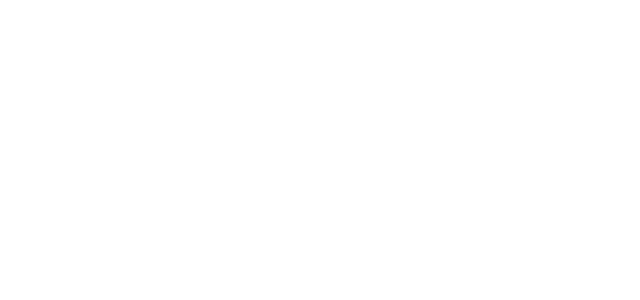
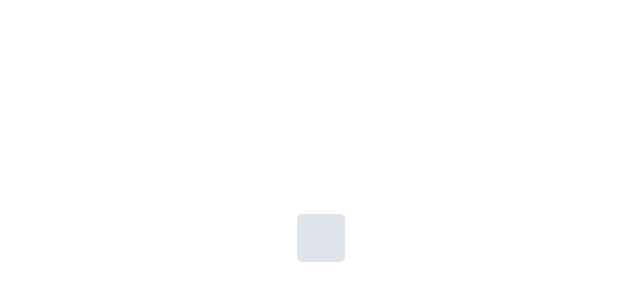
Before and after one commit to alwaysmeow/super-tic-tac-toe-frontend, a React (Create React App) app: page / in a window 1280 px wide. Shown: the part 162-462 px from the top of the page, without its empty margins (319-959 px from the left). Built offline with nearby package versions, Linux system fonts and the light colour scheme.

Commit message:
cell with sass

```diff
--- a/package.json
+++ b/package.json
@@ -6,8 +6,10 @@
     "@types/node": "^16.18.101",
     "@types/react": "^18.3.3",
     "@types/react-dom": "^18.3.0",
+    "node-sass": "^7.0.3",
     "react": "^18.3.1",
     "react-dom": "^18.3.1",
+    "react-icons": "^5.2.1",
     "react-scripts": "5.0.1",
     "typescript": "^4.9.5"
   },
--- a/src/App.tsx
+++ b/src/App.tsx
@@ -1,8 +1,10 @@
 import React from 'react';
+import Cell from './components/cell';
 
 function App() {
   return (
     <div className="App">
+      <Cell/>
     </div>
   );
 }
--- /dev/null
+++ b/src/components/cell.tsx
@@ -0,0 +1,31 @@
+import React, { useState } from 'react';
+import { RxCircle, RxCross2 } from 'react-icons/rx';
+
+enum Inner {
+    None = 0,
+    Сross = 1,
+    Nought = 2,
+}
+
+function Cell() {
+    const [inner, setInner] = useState<Inner>(Inner.None);
+
+    const handleClick = (event : React.MouseEvent<HTMLDivElement>) => {
+        setInner(Inner.Сross);
+    }
+
+    return (
+        <div className='cell' onClick={handleClick}>
+            {
+                inner === Inner.Сross ?
+                    <RxCross2 className='inner blue'/>
+                : inner === Inner.Nought ?
+                    <RxCircle className='inner red'/>
+                :
+                    <></>
+            }
+        </div>
+    );
+}
+
+export default Cell;
--- a/src/index.tsx
+++ b/src/index.tsx
@@ -1,6 +1,7 @@
 import React from 'react';
 import ReactDOM from 'react-dom/client';
 import './index.css';
+import './styles/main.scss'
 import App from './App';
 
 const root = ReactDOM.createRoot(
--- /dev/null
+++ b/src/styles/main.scss
@@ -0,0 +1,39 @@
+$grey: #dfe3ea;
+$blue: #219ef1;
+$red: #e74c3c;
+
+.App
+{
+    display: flex;
+    justify-content: center;
+    align-items: center;
+    height: 100vh;
+}
+
+.cell
+{
+    display: flex;
+    height: 3rem;
+    width: 3rem;
+    justify-content: center;
+    align-items: center;
+
+    background-color: $grey;
+    border-radius: 5px;
+}
+
+.inner
+{
+    height: 80%;
+    width: 80%;
+
+    &.blue
+    {
+        color: $blue;
+    }
+
+    &.red
+    {
+        color: $red;
+    }
+}
```
Also changed, not shown: public/index.html (line endings or trailing spaces), 1 other file (tests, documents, lock files or other folders).
